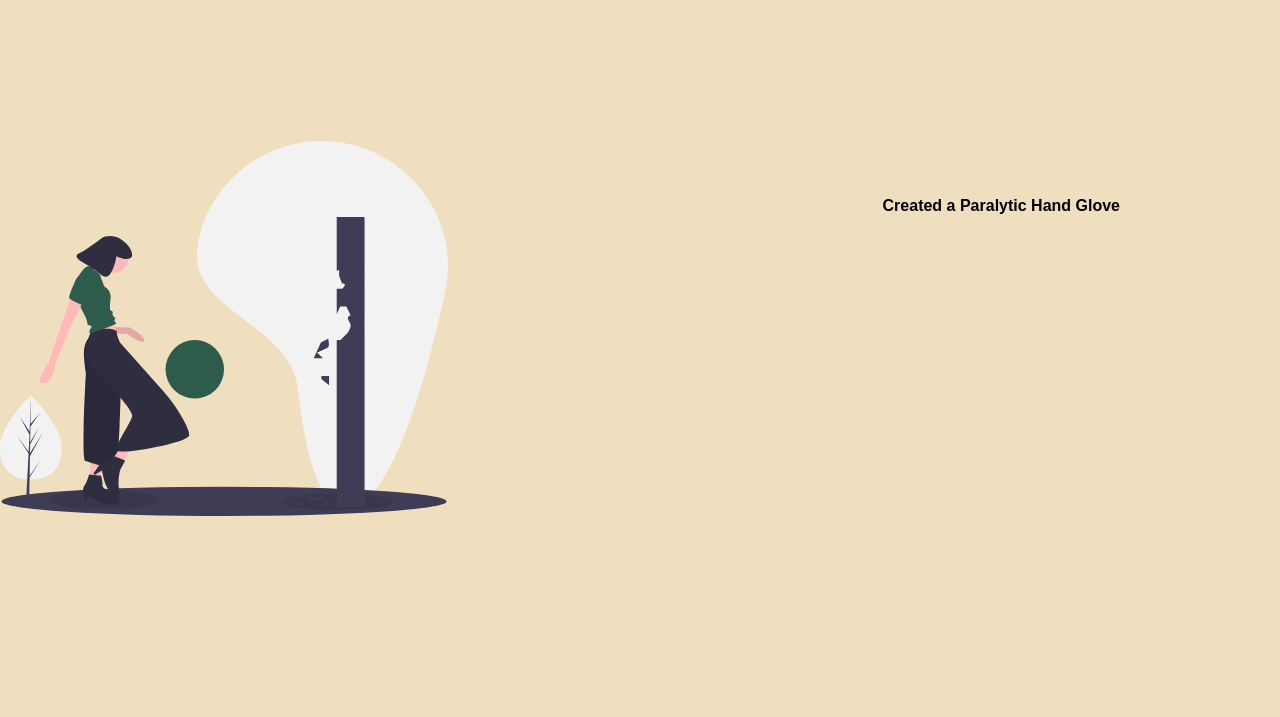
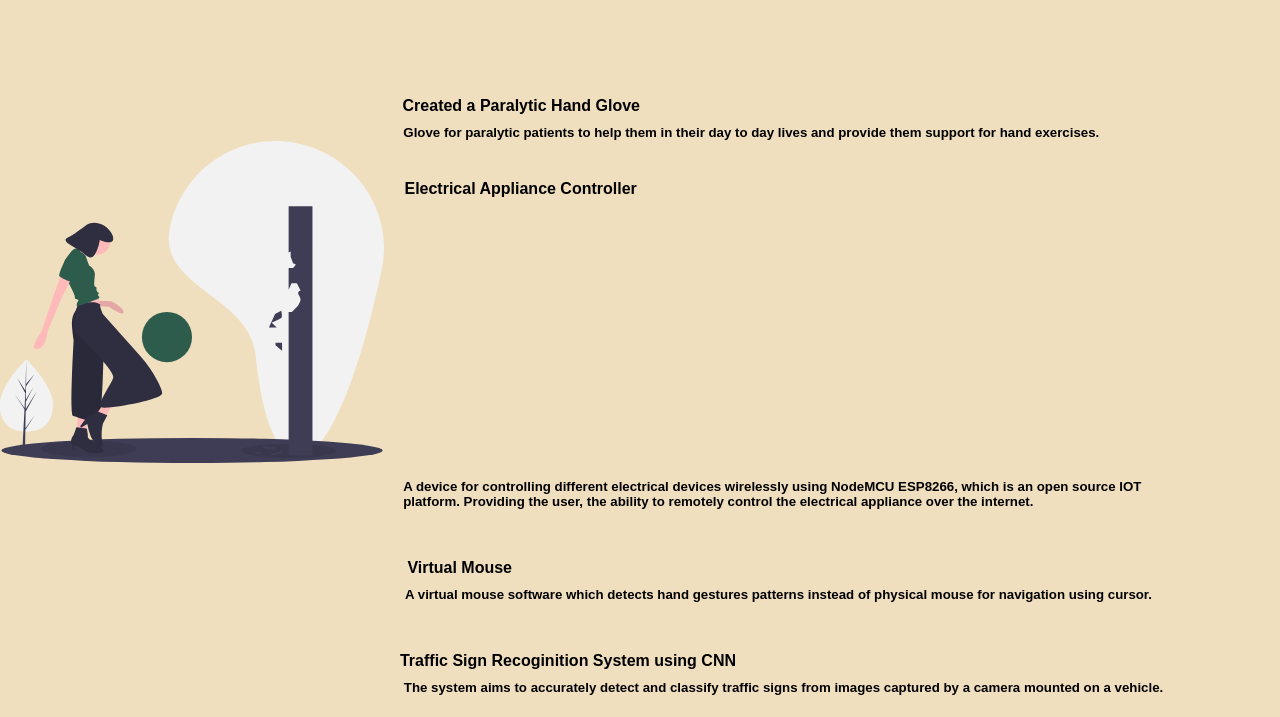
Before and after one commit to choudharyprerna/My-portfolio, a plain HTML site: page projects.html in a window 1280 px wide. Shown: the part 83-800 px from the top of the page. Drawn offline with Linux system fonts and the light colour scheme.

Commit message:
commit changes

```diff
--- a/projects.html
+++ b/projects.html
@@ -26,6 +26,17 @@
 
 
     <h4 class="award">Created a Paralytic Hand Glove</h4>
+    <h5 class="awa">Glove for paralytic patients to help them in their day to day lives and
+        provide them support for hand exercises.</h6>
+    <h4 class="awards">Electrical Appliance Controller</h4>
+    <h5 class="awaa">A device for controlling different electrical devices wirelessly using NodeMCU ESP8266,
+         which is an open source IOT platform. Providing the user,
+         the ability to remotely control the electrical appliance over the internet.</h6>
+    <h4 class="awardss">Virtual Mouse</h4>
+    <h5 class="awaaa">A virtual mouse software which detects hand gestures patterns instead of
+        physical mouse for navigation using cursor.</h6>
+    <h4 class="awardsss">Traffic Sign Recoginition System using CNN</h4>
+    <h5 class="awaaaa">The system aims to accurately detect and classify traffic signs from images captured by a camera mounted on a vehicle.</h6>
 
 </body>
 </html>
--- a/projectsstyle.css
+++ b/projectsstyle.css
@@ -49,14 +49,64 @@ nav ul li a{
 
 .about{
     padding-top: 9rem;
-    max-width: 35%;
+    max-width: 30%;
     display: block;
     float: left;
 }
 
 .award{
     float: right;
-    padding-top: 200px;
-    padding-right: 10rem;
+    padding-top: 100px;
+    padding-right: 40rem;
     max-width: 60rem;
 }
+
+.awards{
+    float: right;
+    padding-top: 40px;
+    padding-right: 40.2rem;
+    max-width: 60rem;
+}
+
+.awardss{
+    float: right;
+    padding-top: 50px;
+    padding-right: 48rem;
+    max-width: 60rem;
+}
+
+.awardsss{
+    float: right;
+    padding-top: 50px;
+    padding-right: 34rem;
+    max-width: 60rem;
+}
+
+.awa{
+    float: right;
+    padding-top: 10px;
+    padding-right: 11.3rem;
+    max-width: 60rem;
+}
+
+.awaa{
+    float: right;
+    padding-top: 1rem;
+    padding-right: 5rem;
+    padding-left: 5.2rem;
+    max-width: 60rem;
+}
+
+.awaaa{
+    float: right;
+    padding-top: 10px;
+    padding-right: 8rem;
+    max-width: 60rem;
+}
+
+.awaaaa{
+    float: right;
+    padding-top: 10px;
+    padding-right: 7.3rem;
+    max-width: 60rem;
+}
```
